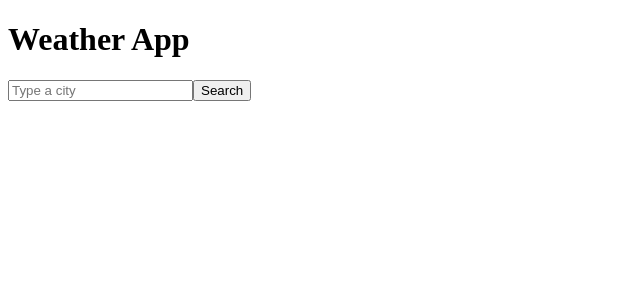
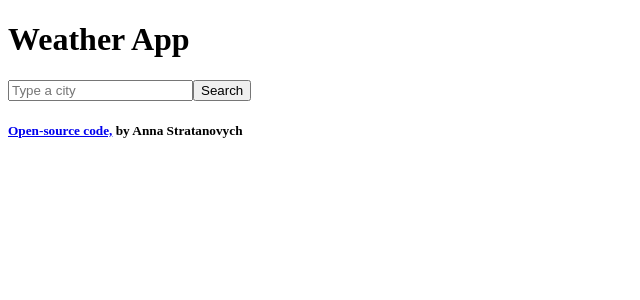
Before and after one commit to kvintasolo/weather-app-react, a React (Create React App) app: page / in a window 1280 px wide. Shown: the top 300 px of the page, without its empty margins (0-640 px from the left). Built offline with nearby package versions, Linux system fonts and the light colour scheme.

Commit message:
Added a link to GitHub

```diff
--- a/src/Search.js
+++ b/src/Search.js
@@ -20,6 +20,7 @@
         <input type="submit" value="Search" />
       </form>
       <h2>{message}</h2>
+      <h5><a href="https://github.com/kvintasolo/weather-app-react" target="_blank"> Open-source code,</a> by Anna Stratanovych</h5>
     </div>
   );
 }
```
